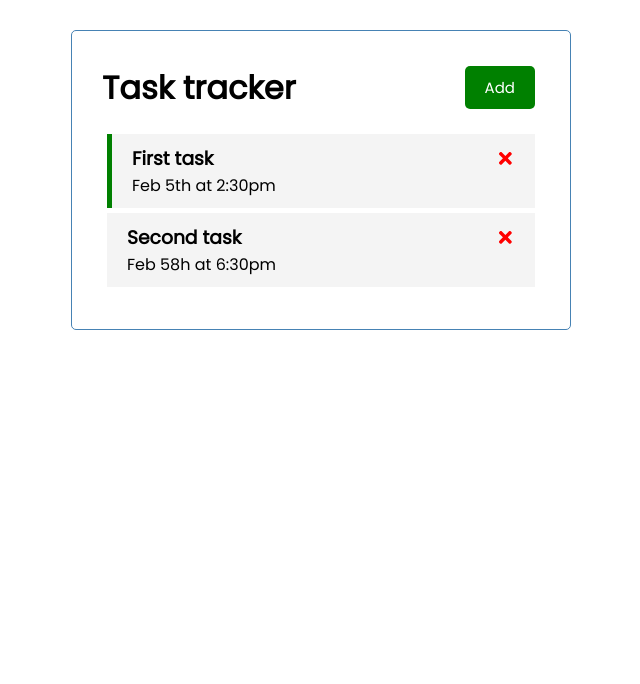
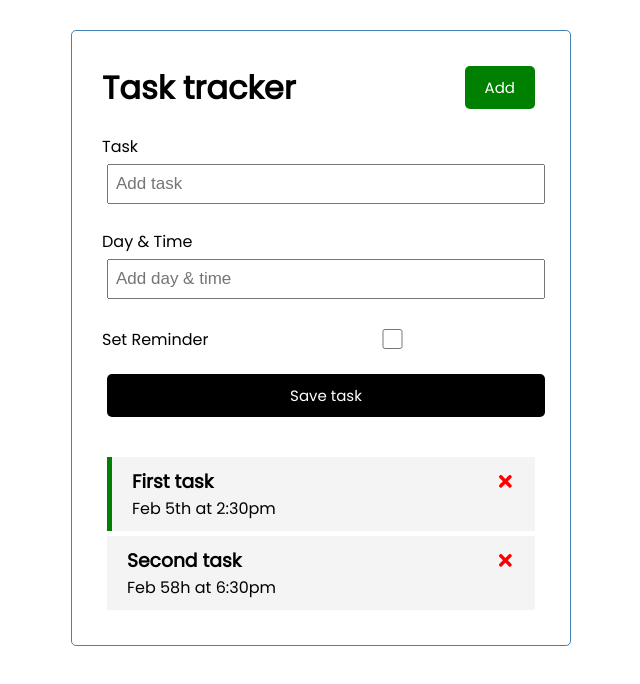
Before and after one commit to mirusser/learning-react, a React (Create React App) app in the folder src/react-task-tracker/: page / in a window 1280 px wide. Shown: the top 684 px of the page, without its empty margins (319-959 px from the left). Built offline with nearby package versions, Linux system fonts and the light colour scheme.

Commit message:
add task - form input state - controlled components

```diff
--- a/src/react-task-tracker/src/App.js
+++ b/src/react-task-tracker/src/App.js
@@ -2,6 +2,7 @@ import React, { useState } from 'react'
 import './App.css'
 import Header from './Components/Header'
 import Tasks from './Components/Tasks'
+import AddTask from './Components/AddTask'
 
 function App() {
   const [tasks, setTasks] = useState([
@@ -19,6 +20,12 @@ function App() {
     },
   ])
 
+  const addTask = (task) => {
+    const id = Math.floor(Math.random() * 10000) + 1
+    const newTask = { id, ...task }
+    setTasks([...tasks, newTask])
+  }
+
   const deleteTask = (id) => {
     console.log(`delete: ${id}`)
     setTasks(tasks.filter((task) => task.id !== id))
@@ -35,6 +42,7 @@ function App() {
   return (
     <div className='container'>
       <Header />
+      <AddTask onAdd={addTask} />
       {tasks.length > 0 ? (
         <Tasks tasks={tasks} onDelete={deleteTask} onToggle={toggleReminder} />
       ) : (
--- /dev/null
+++ b/src/react-task-tracker/src/Components/AddTask.js
@@ -0,0 +1,58 @@
+import React from 'react'
+import { useState } from 'react'
+
+const AddTask = ({ onAdd }) => {
+  const [text, setText] = useState('')
+  const [day, setDay] = useState('')
+  const [reminder, setReminder] = useState(false)
+
+  const onSubmit = (e) => {
+    e.preventDefault()
+
+    if (!text) {
+      alert('Please add a task')
+      return
+    }
+
+    onAdd({ text, day, reminder })
+
+    setText('')
+    setDay('')
+    setReminder(false)
+  }
+  return (
+    <form className='add-form' onSubmit={onSubmit}>
+      <div className='form-control'>
+        <label>Task</label>
+        <input
+          type='text'
+          placeholder='Add task'
+          value={text}
+          onChange={(e) => setText(e.target.value)}
+        />
+      </div>
+      <div className='form-control'>
+        <label>Day & Time</label>
+        <input
+          type='text'
+          placeholder='Add day & time'
+          value={day}
+          onChange={(e) => setDay(e.target.value)}
+        />
+      </div>
+      <div className='form-control form-control-check'>
+        <label>Set Reminder</label>
+        <input
+          type='checkbox'
+          checked={reminder}
+          value={reminder}
+          onChange={(e) => setReminder(e.currentTarget.checked)}
+        />
+      </div>
+
+      <input type='submit' value='Save task' className='btn btn-block' />
+    </form>
+  )
+}
+
+export default AddTask
```
